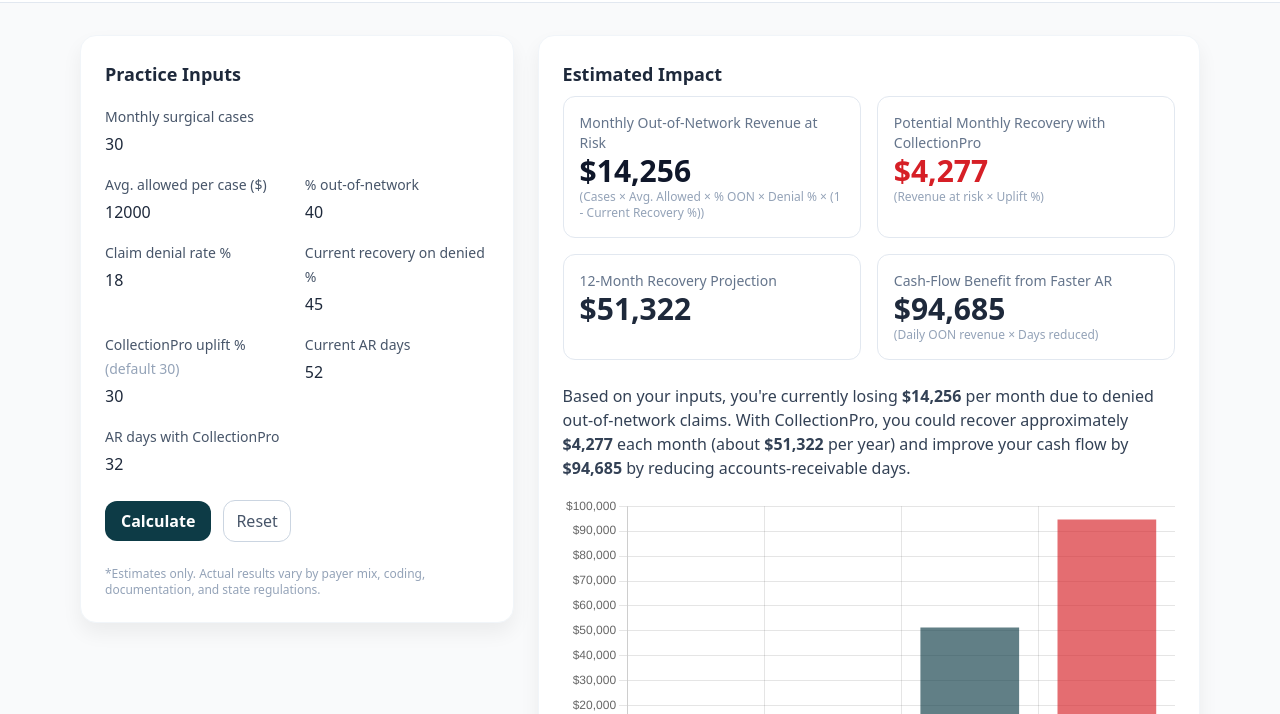
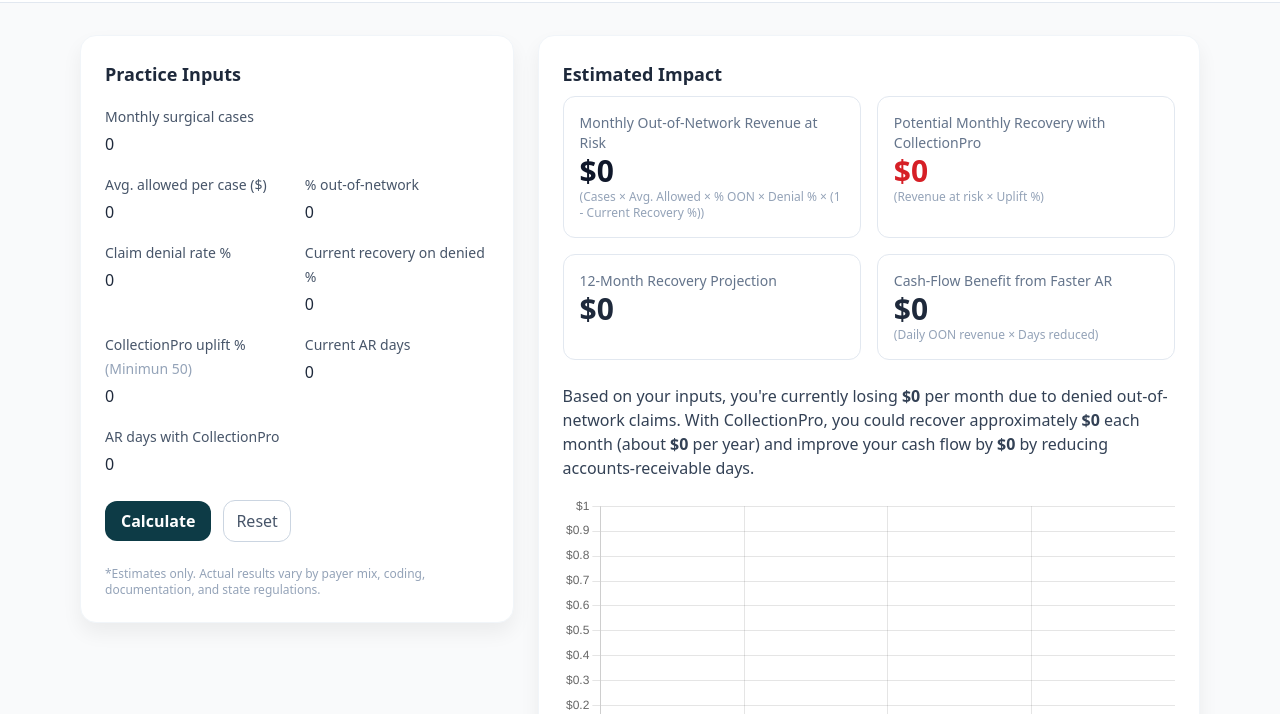
Before and after one commit to Robertcpro/collectionpro1, a plain HTML site: page Calculator.html in a window 1280 px wide. Shown: the part 86-800 px from the top of the page. Drawn offline with nearby package versions, Linux system fonts and the light colour scheme.

Commit message:
Calculator.html

```diff
--- a/Calculator.html
+++ b/Calculator.html
@@ -43,35 +43,35 @@
           <div class="grid grid-cols-2 gap-4">
             <label class="col-span-2">
               <span class="text-sm text-slate-600">Monthly surgical cases</span>
-              <input id="cases" type="number" inputmode="numeric" min="0" value="30" class="mt-1 w-full rounded-xl border-slate-300 focus:border-[var(--cp-primary)] focus:ring-[var(--cp-primary)]"/>
+              <input id="cases" type="number" inputmode="numeric" min="0" value="0" class="mt-1 w-full rounded-xl border-slate-300 focus:border-[var(--cp-primary)] focus:ring-[var(--cp-primary)]"/>
             </label>
             <label>
               <span class="text-sm text-slate-600">Avg. allowed per case ($)</span>
-              <input id="avgCharge" type="number" inputmode="decimal" min="0" value="12000" class="mt-1 w-full rounded-xl border-slate-300 focus:border-[var(--cp-primary)] focus:ring-[var(--cp-primary)]"/>
+              <input id="avgCharge" type="number" inputmode="decimal" min="0" value="0" class="mt-1 w-full rounded-xl border-slate-300 focus:border-[var(--cp-primary)] focus:ring-[var(--cp-primary)]"/>
             </label>
             <label>
               <span class="text-sm text-slate-600">% out-of-network</span>
-              <input id="pctOon" type="number" inputmode="decimal" min="0" max="100" value="40" class="mt-1 w-full rounded-xl border-slate-300 focus:border-[var(--cp-primary)] focus:ring-[var(--cp-primary)]"/>
+              <input id="pctOon" type="number" inputmode="decimal" min="0" max="100" value="0" class="mt-1 w-full rounded-xl border-slate-300 focus:border-[var(--cp-primary)] focus:ring-[var(--cp-primary)]"/>
             </label>
             <label>
               <span class="text-sm text-slate-600">Claim denial rate %</span>
-              <input id="denialRate" type="number" inputmode="decimal" min="0" max="100" value="18" class="mt-1 w-full rounded-xl border-slate-300 focus:border-[var(--cp-primary)] focus:ring-[var(--cp-primary)]"/>
+              <input id="denialRate" type="number" inputmode="decimal" min="0" max="100" value="0" class="mt-1 w-full rounded-xl border-slate-300 focus:border-[var(--cp-primary)] focus:ring-[var(--cp-primary)]"/>
             </label>
             <label>
               <span class="text-sm text-slate-600">Current recovery on denied %</span>
-              <input id="currentRecovery" type="number" inputmode="decimal" min="0" max="100" value="45" class="mt-1 w-full rounded-xl border-slate-300 focus:border-[var(--cp-primary)] focus:ring-[var(--cp-primary)]"/>
+              <input id="currentRecovery" type="number" inputmode="decimal" min="0" max="100" value="0" class="mt-1 w-full rounded-xl border-slate-300 focus:border-[var(--cp-primary)] focus:ring-[var(--cp-primary)]"/>
             </label>
             <label>
-              <span class="text-sm text-slate-600">CollectionPro uplift % <span class="text-slate-400">(default 30)</span></span>
-              <input id="uplift" type="number" inputmode="decimal" min="0" max="100" value="30" class="mt-1 w-full rounded-xl border-slate-300 focus:border-[var(--cp-primary)] focus:ring-[var(--cp-primary)]"/>
+              <span class="text-sm text-slate-600">CollectionPro uplift % <span class="text-slate-400">(Minimun 50)</span></span>
+              <input id="uplift" type="number" inputmode="decimal" min="0" max="100" value="0" class="mt-1 w-full rounded-xl border-slate-300 focus:border-[var(--cp-primary)] focus:ring-[var(--cp-primary)]"/>
             </label>
             <label>
               <span class="text-sm text-slate-600">Current AR days</span>
-              <input id="currentAR" type="number" inputmode="numeric" min="0" value="52" class="mt-1 w-full rounded-xl border-slate-300 focus:border-[var(--cp-primary)] focus:ring-[var(--cp-primary)]"/>
+              <input id="currentAR" type="number" inputmode="numeric" min="0" value="0" class="mt-1 w-full rounded-xl border-slate-300 focus:border-[var(--cp-primary)] focus:ring-[var(--cp-primary)]"/>
             </label>
             <label>
               <span class="text-sm text-slate-600">AR days with CollectionPro</span>
-              <input id="cpAR" type="number" inputmode="numeric" min="0" value="32" class="mt-1 w-full rounded-xl border-slate-300 focus:border-[var(--cp-primary)] focus:ring-[var(--cp-primary)]"/>
+              <input id="cpAR" type="number" inputmode="numeric" min="0" value="0" class="mt-1 w-full rounded-xl border-slate-300 focus:border-[var(--cp-primary)] focus:ring-[var(--cp-primary)]"/>
             </label>
           </div>
 
```
